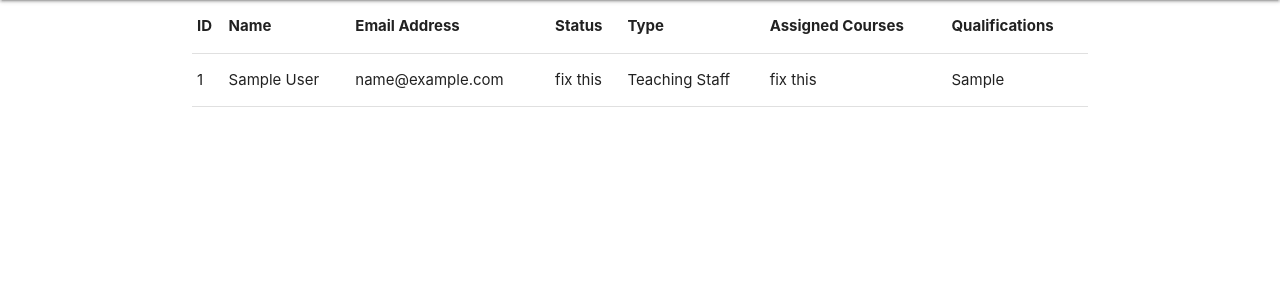
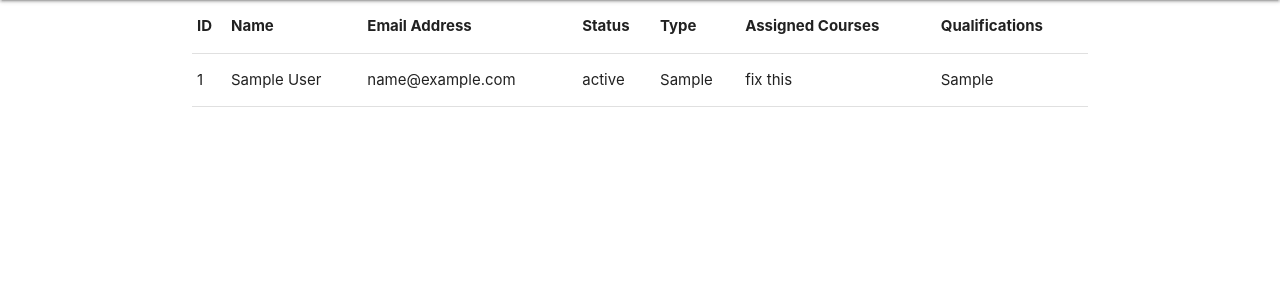
Before and after one commit to Staff-Allocations/Staff-Allocations, a Flask app: page /viewStaff in a window 1280 px wide. Shown: the part 64-364 px from the top of the page. Run offline with Flask 3, Linux system fonts and the light colour scheme; tables that the repository leaves empty hold one stand-in row (values such as "Sample post").

Commit message:
Update viewStaff.html

```diff
--- a/App/templates/viewStaff.html
+++ b/App/templates/viewStaff.html
@@ -19,8 +19,8 @@
             <td>{{staff.id}}</td>
             <td>{{staff.firstName}} {{staff.lastName}}</td>
             <td>{{staff.email}}</td>
-            <td>fix this</td>
-            <td>Teaching Staff</td>
+            <td>{{staff.status}}</td>
+            <td>{{staff.type}}</td>
             <td>fix this</td>
             <td>{{staff.courses}}</td>
         </tr>
```
